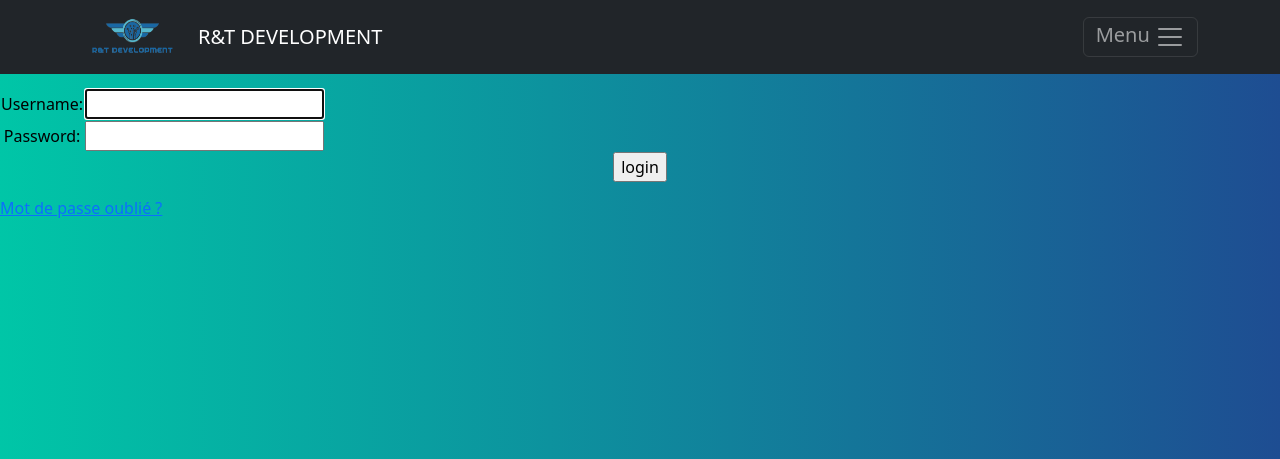
After one commit to evirat/Django, a Django app: page /accounts/login/ in a window 1280 px wide. The commit adds this page. Shown: the top 459 px of the page. Run offline with Django 4.2, Linux system fonts and the light colour scheme.

Commit message:
Mise en place de la page login

```diff
--- a/computerApp/static/css/styles.css
+++ b/computerApp/static/css/styles.css
@@ -53,3 +53,8 @@ img{
 body{
     background-image: linear-gradient(to right, #00c6a7 , #1e4d92 );
 }
+
+#PC{
+    display: flex;
+    justify-content: space-between;
+}
--- a/computerApp/templates/computerApp/login.html
+++ b/computerApp/templates/computerApp/login.html
@@ -8,6 +8,7 @@
         <p>{{ error_message }}</p>
     {% endif %}
     <form method="POST" action="{% url 'index' %}" class="form">
+      {% csrf_token %}
         <div class="mb-3">
           <label for="username" class="form-label">Identifiant</label>
           <input type="text" class="form-control" id="username" name="username" required>
--- a/computerApp/urls.py
+++ b/computerApp/urls.py
@@ -1,4 +1,4 @@
-from django.urls import path
+from django.urls import path, include
 from . import views
 from django.contrib.auth.views import LoginView, LogoutView
 
@@ -10,7 +10,7 @@ urlpatterns = [
     path('machines/<pk>/delete/', views.machine_delete_views, name='machine-delete'),
     #path('login/', LoginView.as_view(template_name='login.html', redirect_authenticated_user=True), name='login'),
     #path('logout/', LogoutView.as_view(next_page='index'), name='logout'),
-    path('login/', views.login_view, name='login'),
+    #path('login/', views.login_view, name='login'),
     path('personnes/', views.personne_list_view, name='personnes'),
     path('personnes/<pk>', views.personne_detail_views, name='personne-detail'),
     path('add-personne',  views.personne_add_form, name='add-personne'),
--- a/computermngt/settings.py
+++ b/computermngt/settings.py
@@ -60,6 +60,7 @@ TEMPLATES = [
         "BACKEND": "django.template.backends.django.DjangoTemplates",
         "DIRS": [
             'computerApp/',
+            os.path.join(BASE_DIR, 'templates')
         ],
         "APP_DIRS": True,
         "OPTIONS": {
@@ -123,6 +124,8 @@ USE_TZ = True
 
 STATIC_URL = "static/"
 
+LOGIN_REDIRECT_URL = '/computerApp/'
+
 STATICFILS_DIRS = [
     os.path.join(BASE_DIR, 'static/'),
     os.path.join(BASE_DIR, 'computerApp/static/')
--- a/computermngt/urls.py
+++ b/computermngt/urls.py
@@ -20,4 +20,5 @@ from django.contrib import admin
 urlpatterns = [
     path('computerApp/', include('computerApp.urls')),
     path("admin/", admin.site.urls),
+    path('accounts/', include('django.contrib.auth.urls')),
 ]
--- /dev/null
+++ b/templates/registration/login.html
@@ -0,0 +1,37 @@
+{% extends "index.html" %}
+
+{% block content %}
+
+  {% if form.errors %}
+    <p>Votre nom d'utilisateur et votre mot de passe ne correspondent pas. Veuillez réessayer !</p>
+  {% endif %}
+
+  {% if next %}
+    {% if user.is_authenticated %}
+      <p>Votre compte n'a pas accès à cette page. Pour continuer,
+        veuillez vous connecter avec un compte qui a accès.</p>
+    {% else %}
+      <p>Veuillez vous connecter pour voir cette page.</p>
+    {% endif %}
+  {% endif %}
+
+  <form method="post" action="{% url 'login' %}">
+    {% csrf_token %}
+    <table>
+      <tr>
+        <td>{{ form.username.label_tag }}</td>
+        <td>{{ form.username }}</td>
+      </tr>
+      <tr>
+        <td>{{ form.password.label_tag }}</td>
+        <td>{{ form.password }}</td>
+      </tr>
+    </table>
+    <input type="submit" value="login">
+    <input type="hidden" name="next" value="{{ next }}">
+  </form>
+
+  {# Assumes you setup the password_reset view in your URLconf #}
+  <p><a href="{% url 'password_reset' %}">Mot de passe oublié ?</a></p>
+
+{% endblock %}
--- /dev/null
+++ b/templates/registration/logout.html
@@ -0,0 +1,6 @@
+{% extends "index.html" %}
+
+{% block content %}
+  <p>Logged out!</p>
+  <a href="{% url 'login'%}">Click here to login again.</a>
+{% endblock %}
```
Also changed, not shown: computerApp/templates/computerApp/machine_list.html (+23 -10 lines), db.sqlite3.
